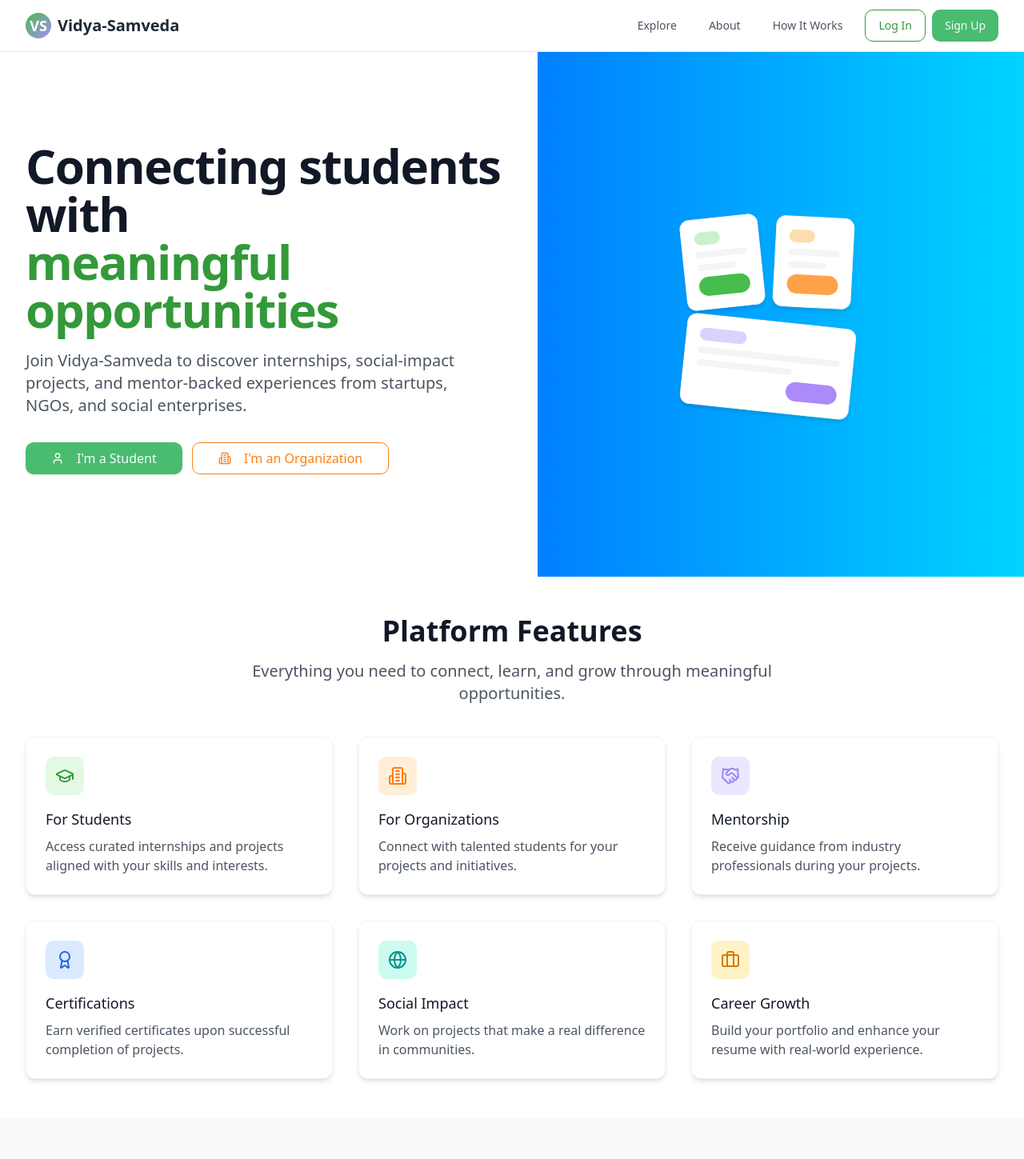
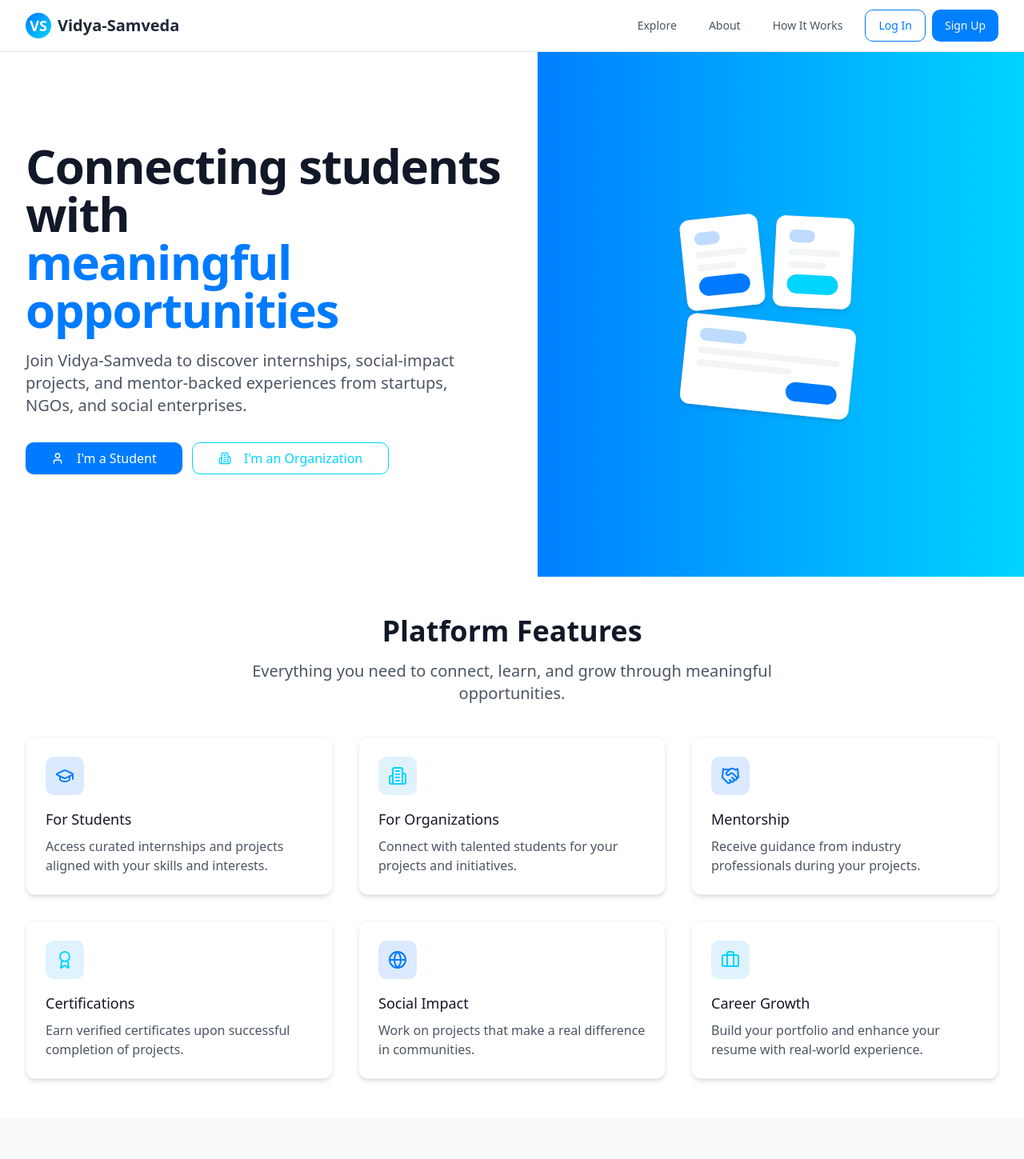
Before and after one commit to vidya-2025-ai/vidya-connect-spark, a React (Vite) app: page / in a window 1280 px wide. Shown: the top 1449 px of the page at 80% size. Built offline with nearby package versions, Linux system fonts and the light colour scheme.

Commit message:
Refactor: Update all files
Update all files to reflect the latest changes.

```diff
--- a/src/components/home/Features.tsx
+++ b/src/components/home/Features.tsx
@@ -14,43 +14,43 @@ const features = [
     name: 'For Students',
     description: 'Access curated internships and projects aligned with your skills and interests.',
     icon: GraduationCap,
-    iconBg: 'bg-vs-green-100',
-    iconColor: 'text-vs-green-600'
+    iconBg: 'bg-blue-100',
+    iconColor: 'text-[#007bff]'
   },
   {
     name: 'For Organizations',
     description: 'Connect with talented students for your projects and initiatives.',
     icon: Building2,
-    iconBg: 'bg-vs-orange-100',
-    iconColor: 'text-vs-orange-500'
+    iconBg: 'bg-sky-100',
+    iconColor: 'text-[#00d4ff]'
   },
   {
     name: 'Mentorship',
     description: 'Receive guidance from industry professionals during your projects.',
     icon: Handshake,
-    iconBg: 'bg-vs-purple-100',
-    iconColor: 'text-vs-purple-500'
+    iconBg: 'bg-blue-100',
+    iconColor: 'text-[#007bff]'
   },
   {
     name: 'Certifications',
     description: 'Earn verified certificates upon successful completion of projects.',
     icon: Award,
-    iconBg: 'bg-blue-100',
-    iconColor: 'text-blue-600'
+    iconBg: 'bg-sky-100',
+    iconColor: 'text-[#00d4ff]'
   },
   {
     name: 'Social Impact',
     description: 'Work on projects that make a real difference in communities.',
     icon: Globe,
-    iconBg: 'bg-teal-100',
-    iconColor: 'text-teal-600'
+    iconBg: 'bg-blue-100',
+    iconColor: 'text-[#007bff]'
   },
   {
     name: 'Career Growth',
     description: 'Build your portfolio and enhance your resume with real-world experience.',
     icon: Briefcase,
-    iconBg: 'bg-amber-100',
-    iconColor: 'text-amber-600'
+    iconBg: 'bg-sky-100',
+    iconColor: 'text-[#00d4ff]'
   }
 ];
 
--- a/src/components/home/Hero.tsx
+++ b/src/components/home/Hero.tsx
@@ -13,7 +13,7 @@ const Hero = () => {
             <div className="sm:text-center lg:text-left">
               <h1 className="text-4xl tracking-tight font-extrabold text-gray-900 sm:text-5xl md:text-6xl">
                 <span className="block">Connecting students with</span>
-                <span className="block text-vs-green-600">
+                <span className="block text-[#007bff]">
                   meaningful opportunities
                 </span>
               </h1>
@@ -24,14 +24,14 @@ const Hero = () => {
               <div className="mt-5 sm:mt-8 sm:flex sm:justify-center lg:justify-start">
                 <div className="rounded-md shadow">
                   <Link to="/register">
-                    <Button className="w-full flex items-center justify-center px-8 py-3 vs-btn-primary text-base font-medium rounded-md">
+                    <Button className="w-full flex items-center justify-center px-8 py-3 bg-[#007bff] hover:bg-[#0069d9] text-white text-base font-medium rounded-md">
                       <User className="mr-2 h-5 w-5" /> I'm a Student
                     </Button>
                   </Link>
                 </div>
                 <div className="mt-3 sm:mt-0 sm:ml-3">
                   <Link to="/register-org">
-                    <Button variant="outline" className="w-full flex items-center justify-center px-8 py-3 text-vs-orange-500 border-vs-orange-500 hover:bg-vs-orange-50 text-base font-medium rounded-md">
+                    <Button variant="outline" className="w-full flex items-center justify-center px-8 py-3 text-[#00d4ff] border-[#00d4ff] hover:bg-blue-50 text-base font-medium rounded-md">
                       <Building2 className="mr-2 h-5 w-5" /> I'm an Organization
                     </Button>
                   </Link>
@@ -46,27 +46,27 @@ const Hero = () => {
           <div className="max-w-md">
             <div className="grid grid-cols-2 gap-4">
               <div className="transform -rotate-6 vs-card p-4">
-                <div className="h-4 w-1/2 bg-vs-green-200 rounded-full mb-2"></div>
+                <div className="h-4 w-1/2 bg-blue-200 rounded-full mb-2"></div>
                 <div className="h-2 w-full bg-gray-100 rounded-full mb-2"></div>
                 <div className="h-2 w-3/4 bg-gray-100 rounded-full mb-2"></div>
                 <div className="flex justify-end">
-                  <div className="h-6 w-16 bg-vs-green-500 rounded-full"></div>
+                  <div className="h-6 w-16 bg-[#007bff] rounded-full"></div>
                 </div>
               </div>
               <div className="transform rotate-3 vs-card p-4">
-                <div className="h-4 w-1/2 bg-vs-orange-200 rounded-full mb-2"></div>
+                <div className="h-4 w-1/2 bg-blue-200 rounded-full mb-2"></div>
                 <div className="h-2 w-full bg-gray-100 rounded-full mb-2"></div>
                 <div className="h-2 w-3/4 bg-gray-100 rounded-full mb-2"></div>
                 <div className="flex justify-end">
-                  <div className="h-6 w-16 bg-vs-orange-400 rounded-full"></div>
+                  <div className="h-6 w-16 bg-[#00d4ff] rounded-full"></div>
                 </div>
               </div>
               <div className="transform rotate-6 vs-card p-4 col-span-2">
-                <div className="h-4 w-1/3 bg-vs-purple-200 rounded-full mb-2"></div>
+                <div className="h-4 w-1/3 bg-blue-200 rounded-full mb-2"></div>
                 <div className="h-2 w-full bg-gray-100 rounded-full mb-2"></div>
                 <div className="h-2 w-2/3 bg-gray-100 rounded-full mb-2"></div>
                 <div className="flex justify-end">
-                  <div className="h-6 w-16 bg-vs-purple-400 rounded-full"></div>
+                  <div className="h-6 w-16 bg-[#007bff] rounded-full"></div>
                 </div>
               </div>
             </div>
--- a/src/components/home/TestimonialsSection.tsx
+++ b/src/components/home/TestimonialsSection.tsx
@@ -44,7 +44,7 @@ const TestimonialsSection = () => {
               </div>
               <div className="mt-4 flex items-center">
                 <Avatar className="h-12 w-12 rounded-full">
-                  <AvatarFallback className="bg-vs-purple-100 text-vs-purple-600">
+                  <AvatarFallback className="bg-blue-100 text-[#007bff]">
                     {testimonial.author.split(' ').map(name => name[0]).join('')}
                   </AvatarFallback>
                 </Avatar>
--- a/src/components/layout/Navbar.tsx
+++ b/src/components/layout/Navbar.tsx
@@ -17,7 +17,7 @@ const Navbar = () => {
         <div className="flex justify-between h-16">
           <div className="flex items-center">
             <Link to="/" className="flex items-center">
-              <span className="h-8 w-8 rounded-full bg-gradient-to-br from-vs-green-500 to-vs-purple-400 flex items-center justify-center">
+              <span className="h-8 w-8 rounded-full bg-gradient-to-br from-[#007bff] to-[#00d4ff] flex items-center justify-center">
                 <span className="text-white font-bold text-lg">VS</span>
               </span>
               <span className="ml-2 text-xl font-bold text-gray-800">Vidya-Samveda</span>
@@ -26,18 +26,18 @@ const Navbar = () => {
 
           {/* Desktop Menu */}
           <div className="hidden md:flex md:items-center md:space-x-4">
-            <Link to="/explore" className="text-gray-600 hover:text-vs-green-600 px-3 py-2 rounded-md text-sm font-medium">
+            <Link to="/explore" className="text-gray-600 hover:text-[#007bff] px-3 py-2 rounded-md text-sm font-medium">
               Explore
             </Link>
-            <Link to="/about" className="text-gray-600 hover:text-vs-green-600 px-3 py-2 rounded-md text-sm font-medium">
+            <Link to="/about" className="text-gray-600 hover:text-[#007bff] px-3 py-2 rounded-md text-sm font-medium">
               About
             </Link>
-            <Link to="/how-it-works" className="text-gray-600 hover:text-vs-green-600 px-3 py-2 rounded-md text-sm font-medium">
+            <Link to="/how-it-works" className="text-gray-600 hover:text-[#007bff] px-3 py-2 rounded-md text-sm font-medium">
               How It Works
             </Link>
             <div className="ml-4 flex items-center space-x-2">
               <Link to="/login">
-                <Button variant="outline" className="text-vs-green-600 border-vs-green-600 hover:bg-vs-green-50">
+                <Button variant="outline" className="text-[#007bff] border-[#007bff] hover:bg-blue-50">
                   Log In
                 </Button>
               </Link>
@@ -51,7 +51,7 @@ const Navbar = () => {
           <div className="md:hidden flex items-center">
             <button
               onClick={toggleMenu}
-              className="inline-flex items-center justify-center p-2 rounded-md text-gray-600 hover:text-vs-green-600 focus:outline-none"
+              className="inline-flex items-center justify-center p-2 rounded-md text-gray-600 hover:text-[#007bff] focus:outline-none"
             >
               {isMenuOpen ? <X className="h-6 w-6" /> : <Menu className="h-6 w-6" />}
             </button>
@@ -64,26 +64,26 @@ const Navbar = () => {
         <div className="md:hidden bg-white border-b border-gray-200 px-2 pt-2 pb-3 space-y-1 sm:px-3">
           <Link
             to="/explore"
-            className="block px-3 py-2 rounded-md text-base font-medium text-gray-600 hover:text-vs-green-600 hover:bg-gray-50"
+            className="block px-3 py-2 rounded-md text-base font-medium text-gray-600 hover:text-[#007bff] hover:bg-gray-50"
           >
             Explore
           </Link>
           <Link
             to="/about"
-            className="block px-3 py-2 rounded-md text-base font-medium text-gray-600 hover:text-vs-green-600 hover:bg-gray-50"
+            className="block px-3 py-2 rounded-md text-base font-medium text-gray-600 hover:text-[#007bff] hover:bg-gray-50"
           >
             About
           </Link>
           <Link
             to="/how-it-works"
-            className="block px-3 py-2 rounded-md text-base font-medium text-gray-600 hover:text-vs-green-600 hover:bg-gray-50"
+            className="block px-3 py-2 rounded-md text-base font-medium text-gray-600 hover:text-[#007bff] hover:bg-gray-50"
           >
             How It Works
           </Link>
           <div className="pt-4 pb-3 border-t border-gray-200">
             <div className="flex items-center px-5">
               <Link to="/login" className="w-full">
-                <Button variant="outline" className="w-full text-vs-green-600 border-vs-green-600 hover:bg-vs-green-50">
+                <Button variant="outline" className="w-full text-[#007bff] border-[#007bff] hover:bg-blue-50">
                   Log In
                 </Button>
               </Link>
--- a/src/index.css
+++ b/src/index.css
@@ -14,16 +14,16 @@
     --popover: 0 0% 100%;
     --popover-foreground: 222.2 84% 4.9%;
 
-    --primary: 140 46% 51%; /* vs-green-500 */
+    --primary: 210 100% 50%; /* Blue #007bff */
     --primary-foreground: 210 40% 98%;
 
-    --secondary: 30 100% 64%; /* vs-orange-400 */
+    --secondary: 195 100% 50%; /* Light Blue #00d4ff */
     --secondary-foreground: 222.2 47.4% 11.2%;
 
     --muted: 210 40% 96.1%;
     --muted-foreground: 215.4 16.3% 46.9%;
 
-    --accent: 270 94% 76%; /* vs-purple-400 */
+    --accent: 195 100% 50%; /* Light Blue #00d4ff */
     --accent-foreground: 222.2 47.4% 11.2%;
 
     --destructive: 0 84.2% 60.2%;
@@ -31,18 +31,18 @@
 
     --border: 214.3 31.8% 91.4%;
     --input: 214.3 31.8% 91.4%;
-    --ring: 140 46% 51%; /* vs-green-500 */
+    --ring: 210 100% 50%; /* Blue #007bff */
 
     --radius: 0.75rem;
 
     --sidebar-background: 0 0% 98%;
     --sidebar-foreground: 240 5.3% 26.1%;
-    --sidebar-primary: 140 46% 51%; /* vs-green-500 */
+    --sidebar-primary: 210 100% 50%; /* Blue #007bff */
     --sidebar-primary-foreground: 0 0% 98%;
     --sidebar-accent: 240 4.8% 95.9%;
     --sidebar-accent-foreground: 240 5.9% 10%;
     --sidebar-border: 220 13% 91%;
-    --sidebar-ring: 270 94% 76%; /* vs-purple-400 */
+    --sidebar-ring: 195 100% 50%; /* Light Blue #00d4ff */
   }
 
   .dark {
@@ -55,16 +55,16 @@
     --popover: 222.2 84% 4.9%;
     --popover-foreground: 210 40% 98%;
 
-    --primary: 142 63% 42%; /* vs-green-600 */
+    --primary: 210 100% 50%; /* Blue #007bff */
     --primary-foreground: 210 40% 98%;
 
-    --secondary: 30 100% 64%; /* vs-orange-400 */
+    --secondary: 195 100% 50%; /* Light Blue #00d4ff */
     --secondary-foreground: 210 40% 98%;
 
     --muted: 217.2 32.6% 17.5%;
     --muted-foreground: 215 20.2% 65.1%;
 
-    --accent: 267 83% 59%; /* vs-purple-600 */
+    --accent: 195 100% 50%; /* Light Blue #00d4ff */
     --accent-foreground: 210 40% 98%;
 
     --destructive: 0 62.8% 30.6%;
@@ -72,16 +72,16 @@
 
     --border: 217.2 32.6% 17.5%;
     --input: 217.2 32.6% 17.5%;
-    --ring: 142 63% 42%; /* vs-green-600 */
+    --ring: 210 100% 50%; /* Blue #007bff */
 
     --sidebar-background: 240 5.9% 10%;
     --sidebar-foreground: 240 4.8% 95.9%;
-    --sidebar-primary: 142 63% 42%; /* vs-green-600 */
+    --sidebar-primary: 210 100% 50%; /* Blue #007bff */
     --sidebar-primary-foreground: 0 0% 100%;
     --sidebar-accent: 240 3.7% 15.9%;
     --sidebar-accent-foreground: 240 4.8% 95.9%;
     --sidebar-border: 240 3.7% 15.9%;
-    --sidebar-ring: 267 83% 59%; /* vs-purple-600 */
+    --sidebar-ring: 195 100% 50%; /* Light Blue #00d4ff */
   }
 }
 
@@ -106,19 +106,19 @@
   }
 
   .vs-btn-primary {
-    @apply bg-vs-green-500 hover:bg-vs-green-600 text-white transition-colors;
+    @apply bg-[#007bff] hover:bg-blue-600 text-white transition-colors;
   }
 
   .vs-btn-secondary {
-    @apply bg-vs-orange-400 hover:bg-vs-orange-500 text-white transition-colors;
+    @apply bg-[#00d4ff] hover:bg-blue-400 text-white transition-colors;
   }
 
   .vs-btn-accent {
-    @apply bg-vs-purple-400 hover:bg-vs-purple-500 text-white transition-colors;
+    @apply bg-[#00d4ff] hover:bg-blue-400 text-white transition-colors;
   }
 
   .vs-input-focus {
-    @apply focus:border-vs-green-500 focus:ring-vs-green-500;
+    @apply focus:border-[#007bff] focus:ring-[#007bff];
   }
 
   .section-title {
```
Also changed, not shown: src/components/home/OpportunitiesPreview.tsx (+5 -5 lines), src/components/layout/Footer.tsx (+11 -11 lines).
